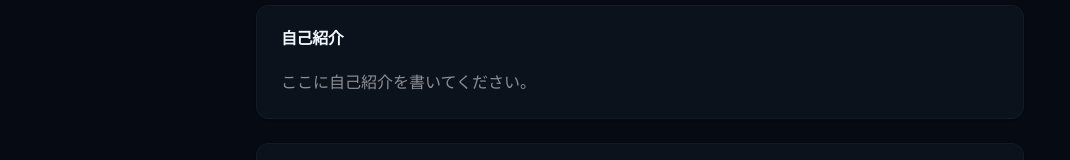
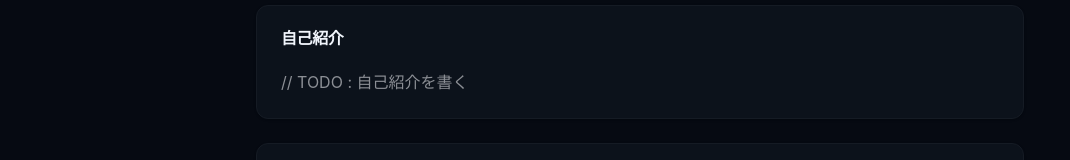
Before and after one commit to yuu1111/yuu1111.github.io, a React (Vite) app: page /about in a window 1280 px wide. Shown: the part 152-312 px from the top of the page, without its empty margins (0-1070 px from the left). Built offline with nearby package versions, Linux system fonts and the light colour scheme.

Commit message:
Escape TODO comment as JSX expression in about page

```diff
--- a/src/routes/about.tsx
+++ b/src/routes/about.tsx
@@ -19,7 +19,7 @@ function AboutPage() {
 				</CardHeader>
 				<CardContent>
 					<p className="text-muted-foreground">
-						ここに自己紹介を書いてください。
+						{"// TODO : 自己紹介を書く"}
 					</p>
 				</CardContent>
 			</Card>
```
